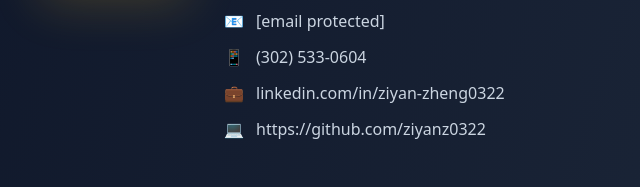
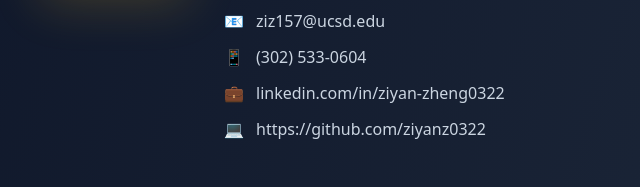
Before and after one commit to ziyanz0322/personal-profile, a plain HTML site: page index.html in a window 1280 px wide. Shown: the part 415-602 px from the top of the page, 36-676 px from the left. Drawn offline with nearby package versions, Linux system fonts and the light colour scheme.

Commit message:
Update index.html

```diff
--- a/index.html
+++ b/index.html
@@ -96,7 +96,7 @@
                         </div>
                         <div class="flex items-center gap-3 text-slate-300">
                             <span>📧</span>
-                            <a href="/cdn-cgi/l/email-protection#ff859685cecac8bf8a9c8c9bd19a9b8a" class="hover:text-amber-400 transition-colors"><span class="__cf_email__" data-cfemail="ccb6a5b6fdf9fb8cb9afbfa8e2a9a8b9">[email&#160;protected]</span></a>
+                            <a href="mailto:ziz157@ucsd.edu" class="hover:text-amber-400 transition-colors">ziz157@ucsd.edu</a>
                         </div>
                         <div class="flex items-center gap-3 text-slate-300">
                             <span>📱</span>
```
